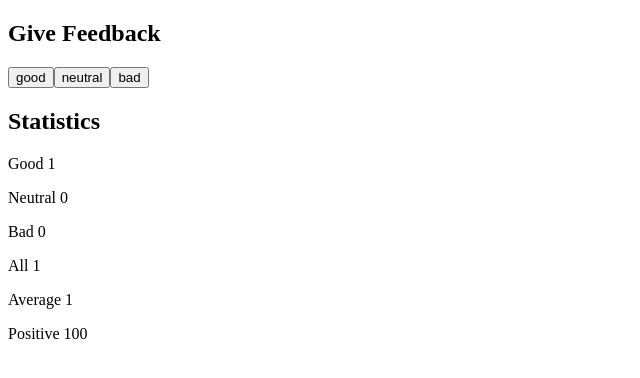
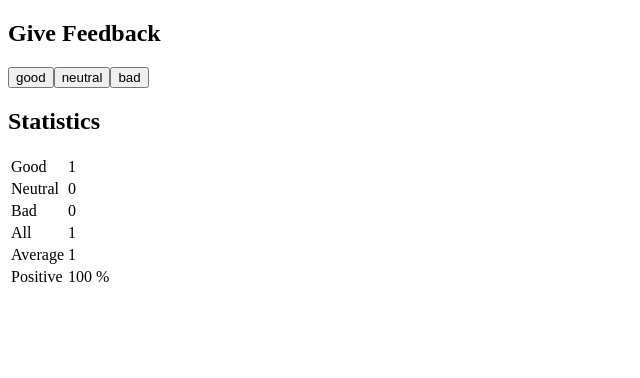
Before and after one commit to albertogonzalez2001/Fullstack-open, a React (Vite) app in the folder part1/Exercises/unicafe/: page / in a window 1280 px wide. Both pictures are taken after a click on the button "good". Shown: the top 378 px of the page, without its empty margins (0-640 px from the left). Built offline with nearby package versions, Linux system fonts and the light colour scheme.

Commit message:
Completado el punto 1.10 de los ejercicios del part1.

```diff
--- a/part1/Exercises/unicafe/src/App.jsx
+++ b/part1/Exercises/unicafe/src/App.jsx
@@ -7,7 +7,7 @@ const App = () => {
   const [bad, setBad] = useState(0);
   const [total, setTotal] = useState(0);
   const averageScore = (good * 1 + neutral * 0 + bad * -1) / total;
-  const positivePercent = (good * 100) / total;
+  const positivePercent = (good * 100) / total + " %";
 
   const handleGoodClick = () => {
     const updatedGood = good + 1;
@@ -33,6 +33,7 @@ const App = () => {
       <Button handleClick={handleGoodClick} text="good" />
       <Button handleClick={handleNeutralClick} text="neutral" />
       <Button handleClick={handleBadClick} text="bad" />
+      <h2>Statistics</h2>
       <Statistics
         good={good}
         neutral={neutral}
@@ -52,9 +53,12 @@ const Button = ({ handleClick, text }) => (
 
 //Componente
 const StatisticLine = ({ text, value }) => (
-  <p>
-    {text} {value}
-  </p>
+  <tbody>
+    <tr>
+      <td>{text}</td>
+      <td>{value}</td>
+    </tr>
+  </tbody>
 );
 
 //Componente
@@ -63,15 +67,14 @@ const Statistics = ({ good, neutral, bad, all, average, positive }) => {
     return <p>No feedback given </p>;
   }
   return (
-    <div>
-      <h2>Statistics</h2>
+    <table>
       <StatisticLine text="Good" value={good} />
       <StatisticLine text="Neutral" value={neutral} />
       <StatisticLine text="Bad" value={bad} />
       <StatisticLine text="All" value={all} />
       <StatisticLine text="Average" value={average} />
       <StatisticLine text="Positive" value={positive} />
-    </div>
+    </table>
   );
 };
 
```
